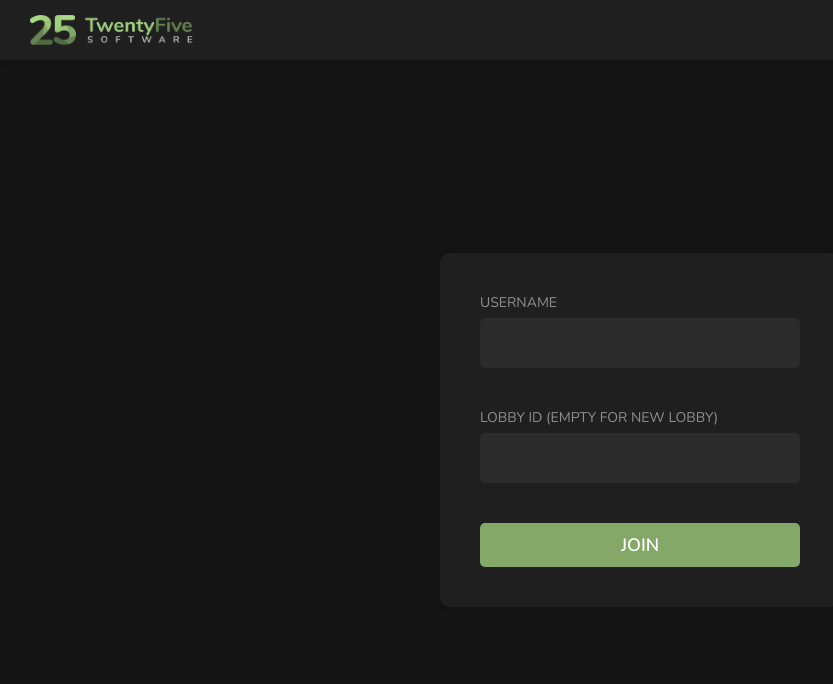
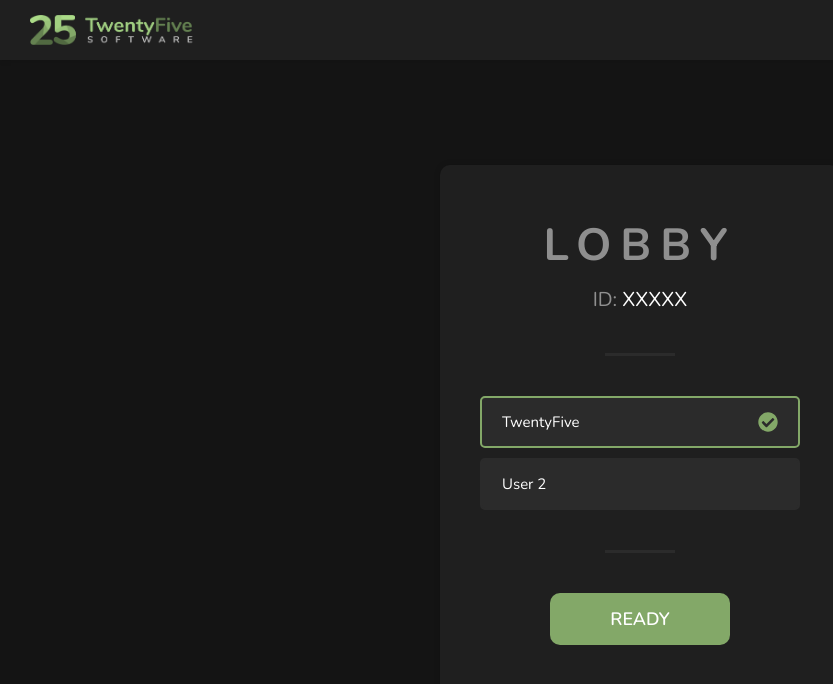
Before and after one commit to TwentyFiveSoftware/typerace, a React (Create React App) app: page / in a window 1280 px wide. Shown: the top 684 px of the page, without its empty margins (0-833 px from the left). Built offline with nearby package versions, Linux system fonts and the light colour scheme.

Commit message:
add lobby screen

```diff
--- a/src/App.tsx
+++ b/src/App.tsx
@@ -2,12 +2,14 @@ import React from 'react';
 import styles from './styles/App.module.scss';
 import JoinLobby from './components/JoinLobby';
 import Header from './components/Header';
+import Lobby from './components/Lobby';
 
 const App = () => {
     return (
         <div className={styles.page}>
             <Header />
-            <JoinLobby />
+            {/*<JoinLobby />*/}
+            <Lobby />
         </div>
     );
 };
--- /dev/null
+++ b/src/components/Lobby.tsx
@@ -0,0 +1,29 @@
+import React from 'react';
+import styles from '../styles/Lobby.module.scss';
+import Container from './Container';
+import Button from './Button';
+import LobbyUserItem from './LobbyUserItem';
+
+const Lobby = () => {
+    return (
+        <div className={styles.lobby}>
+            <Container>
+                <h1 className={styles.title}>LOBBY</h1>
+                <p className={styles.subtitle}>
+                    ID: <span>XXXXX</span>
+                </p>
+                <div className={styles.separator} />
+
+                <ul className={styles.users}>
+                    <LobbyUserItem username={'TwentyFive'} isReady={true} />
+                    <LobbyUserItem username={'User 2'} isReady={false} />
+                </ul>
+
+                <div className={styles.separator} />
+                <Button text={'READY'} onClick={() => {}} />
+            </Container>
+        </div>
+    );
+};
+
+export default Lobby;
--- /dev/null
+++ b/src/components/LobbyUserItem.tsx
@@ -0,0 +1,15 @@
+import React, { FunctionComponent } from 'react';
+import { FontAwesomeIcon } from '@fortawesome/react-fontawesome';
+import { faCheckCircle } from '@fortawesome/free-solid-svg-icons';
+import styles from '../styles/LobbyUserItem.module.scss';
+
+const LobbyUserItem: FunctionComponent<{ username: string; isReady: boolean }> = ({ username, isReady }) => {
+    return (
+        <div className={isReady ? styles.container__ready : styles.container}>
+            <p className={styles.username}>{username}</p>
+            {isReady && <FontAwesomeIcon icon={faCheckCircle} className={styles.readyIcon} />}
+        </div>
+    );
+};
+
+export default LobbyUserItem;
--- a/src/styles/Button.module.scss
+++ b/src/styles/Button.module.scss
@@ -1,9 +1,9 @@
 .button {
-    width: 100%;
+    width: max-content;
     text-align: center;
-    padding: 1rem 4rem;
+    padding: 1.4rem 6rem;
     background-color: var(--color-accent);
-    border-radius: 0.5rem;
+    border-radius: 1rem;
     font-size: 1.8rem;
     color: var(--color-text);
     user-select: none;
--- a/src/styles/Container.module.scss
+++ b/src/styles/Container.module.scss
@@ -1,8 +1,10 @@
 .container {
     border-radius: 1rem;
-    padding: 4rem;
+    padding: 5rem 4rem;
     width: 40rem;
     max-width: 100%;
     background: var(--color-main);
     box-shadow: var(--shadow);
+    display: grid;
+    justify-items: center;
 }
--- a/src/styles/InputBox.module.scss
+++ b/src/styles/InputBox.module.scss
@@ -1,16 +1,22 @@
 .box {
     width: 100%;
-    margin: 0 0 4rem 0;
+    margin: 0 0 3rem 0;
 }
+
 .label {
-    font-size: 1.4rem;
+    font-size: 1.6rem;
     margin-bottom: .6rem;
     color: var(--color-text-light);
 }
-.inputBox{
+
+.inputBox {
     width: 100%;
-    height: 50px;
+    height: 5rem;
     border: 0;
     border-radius: .5rem;
     background: var(--color-main-light);
+    outline: none;
+    padding: 0 2rem;
+    color: var(--color-text);
+    font-size: 1.5rem;
 }
--- /dev/null
+++ b/src/styles/Lobby.module.scss
@@ -0,0 +1,36 @@
+.lobby {
+
+}
+
+.title {
+    color: var(--color-text-light);
+    font-size: 4.5rem;
+    font-weight: 700;
+    letter-spacing: 0.2em;
+    text-align: center;
+    margin-bottom: 1rem;
+}
+
+.subtitle {
+    color: var(--color-text-light);
+    font-size: 2rem;
+    text-align: center;
+
+    span {
+        color: var(--color-text);
+    }
+}
+
+.separator {
+    margin: 4rem 0;
+    height: 0.3rem;
+    width: 7rem;
+    background-color: var(--color-main-light);
+}
+
+.users {
+    width: 100%;
+    display: flex;
+    flex-direction: column;
+    gap: 1rem;
+}
--- /dev/null
+++ b/src/styles/LobbyUserItem.module.scss
@@ -0,0 +1,25 @@
+.container {
+    background-color: var(--color-main-light);
+    border-radius: 0.5rem;
+    padding: 1.4rem 2rem;
+    display: grid;
+    grid-template-columns: 1fr max-content;
+    align-items: center;
+    border: 0.2rem solid var(--color-main-light);
+}
+
+.container__ready {
+    @extend .container;
+
+    border-color: var(--color-accent);
+}
+
+.username {
+    font-size: 1.5rem;
+    color: var(--color-text);
+}
+
+.readyIcon {
+    color: var(--color-accent);
+    font-size: 2rem;
+}
```
